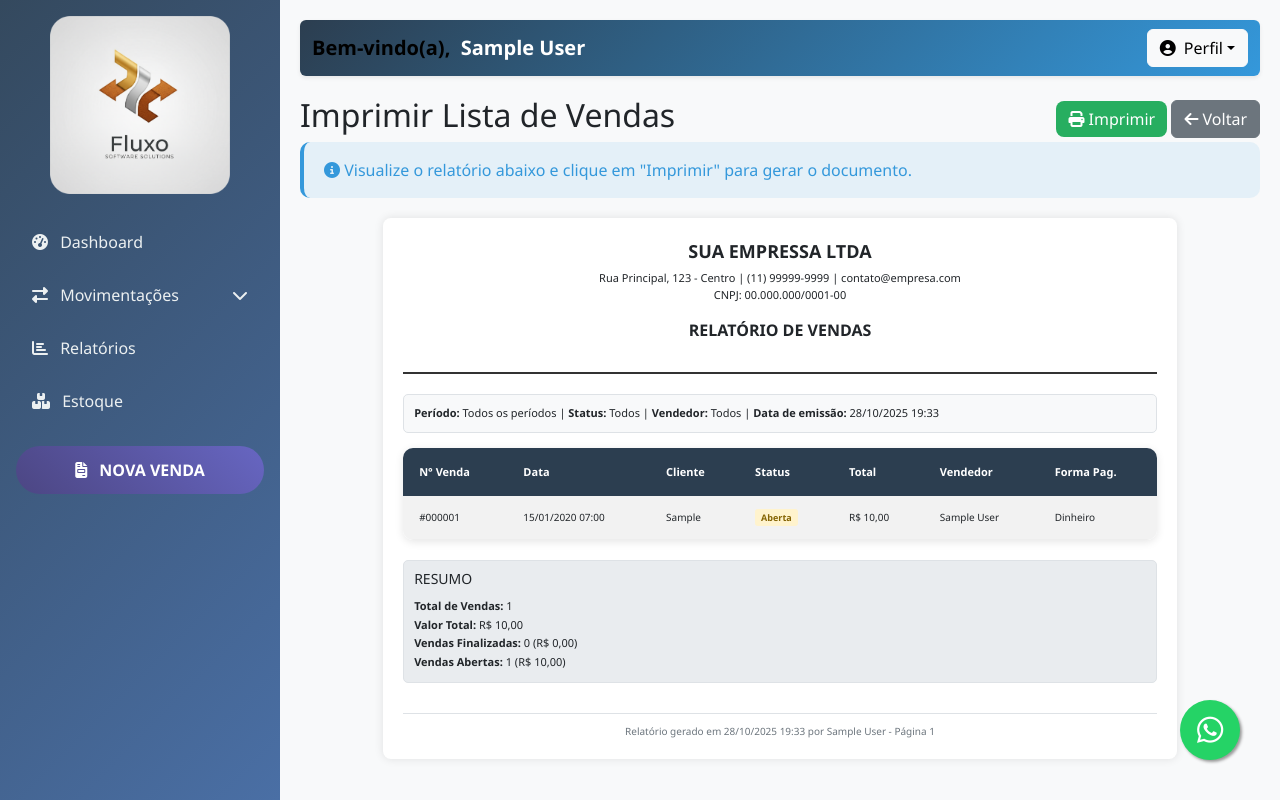
After one commit to celsoleite38/fluxo-de-caixa, a Django app: page /vendas/imprimir-lista/ in a window 1280 px wide. The commit adds this page. Run offline with Django 5.2, Linux system fonts and the light colour scheme; a user stored in the database is signed in; tables that the repository leaves empty hold one stand-in row (values such as "Sample post").

Commit message:
reapro de template dashboard exclusao de venda dos status de venda

```diff
--- a/core/models.py
+++ b/core/models.py
@@ -67,7 +67,7 @@ class Movimentacao(models.Model):
     def __str__(self):
         return f"{self.descricao} ({self.get_tipo_display()}) - R${self.valor}"
 
-# models.py
+# models.pyf
 class NotaVenda(models.Model):
     FORMA_PAGAMENTO_CHOICES = [
         ('dinheiro', 'Dinheiro'),
--- /dev/null
+++ b/core/templates/core/imprimir_lista_vendas.html
@@ -0,0 +1,361 @@
+{% extends 'core/base.html' %}
+
+{% block content %}
+<div class="no-print mb-3">
+    <div class="d-flex justify-content-between align-items-center">
+        <h2>Imprimir Lista de Vendas</h2>
+        <div>
+            <button onclick="window.print()" class="btn btn-success">
+                <i class="fas fa-print"></i> Imprimir
+            </button>
+            <a href="{% url 'lista_todas_vendas' %}?{{ request.GET.urlencode }}" class="btn btn-secondary">
+                <i class="fas fa-arrow-left"></i> Voltar
+            </a>
+        </div>
+    </div>
+    <div class="alert alert-info">
+        <i class="fas fa-info-circle"></i> Visualize o relatório abaixo e clique em "Imprimir" para gerar o documento.
+    </div>
+</div>
+
+<style>
+    @media print {
+        .no-print {
+            display: none !important;
+        }
+
+        @page {
+            size: A4;
+            margin: 1.5cm;
+        }
+
+        body {
+            font-family: 'Arial', sans-serif;
+            font-size: 12px;
+            line-height: 1.4;
+            color: #000;
+        }
+
+        .print-container {
+            margin: 0;
+            padding: 0;
+        }
+
+        .header {
+            text-align: center;
+            margin-bottom: 20px;
+            padding-bottom: 15px;
+            border-bottom: 2px solid #333;
+        }
+
+        .empresa-nome {
+            font-size: 18px;
+            font-weight: bold;
+            margin-bottom: 5px;
+        }
+
+        .empresa-dados {
+            font-size: 11px;
+            margin-bottom: 10px;
+        }
+
+        .titulo-relatorio {
+            font-size: 16px;
+            font-weight: bold;
+            margin: 15px 0;
+        }
+
+        .info-filtros {
+            background-color: #f8f9fa;
+            padding: 10px;
+            border-radius: 5px;
+            margin-bottom: 15px;
+            font-size: 11px;
+            border: 1px solid #dee2e6;
+        }
+
+        .table {
+            width: 100%;
+            border-collapse: collapse;
+            margin-bottom: 15px;
+        }
+
+        .table th {
+            background-color: #343a40 !important;
+            color: white !important;
+            padding: 8px;
+            text-align: left;
+            font-size: 11px;
+            border: 1px solid #dee2e6;
+        }
+
+        .table td {
+            padding: 6px;
+            border: 1px solid #dee2e6;
+            font-size: 10px;
+        }
+
+        .table-striped tbody tr:nth-child(odd) {
+            background-color: #f8f9fa !important;
+        }
+
+        .status-badge {
+            padding: 2px 6px;
+            border-radius: 3px;
+            font-size: 9px;
+            font-weight: bold;
+        }
+
+        .status-finalizada { background-color: #d4edda; color: #155724; }
+        .status-aberta { background-color: #fff3cd; color: #856404; }
+        .status-cancelada { background-color: #f8d7da; color: #721c24; }
+
+        .resumo {
+            margin-top: 20px;
+            padding: 10px;
+            background-color: #e9ecef;
+            border-radius: 5px;
+            border: 1px solid #dee2e6;
+        }
+
+        .resumo h4 {
+            margin: 0 0 10px 0;
+            font-size: 14px;
+        }
+
+        .resumo p {
+            margin: 2px 0;
+            font-size: 11px;
+        }
+
+        .footer {
+            margin-top: 30px;
+            text-align: center;
+            font-size: 10px;
+            color: #6c757d;
+            border-top: 1px solid #dee2e6;
+            padding-top: 10px;
+        }
+
+        .no-break {
+            page-break-inside: avoid;
+        }
+    }
+
+    /* Estilos para visualização na tela */
+    @media screen {
+        .print-container {
+            background: white;
+            padding: 20px;
+            border-radius: 8px;
+            box-shadow: 0 0 10px rgba(0,0,0,0.1);
+            max-width: 210mm;
+            margin: 0 auto;
+        }
+
+        .header {
+            text-align: center;
+            margin-bottom: 20px;
+            padding-bottom: 15px;
+            border-bottom: 2px solid #333;
+        }
+
+        .empresa-nome {
+            font-size: 18px;
+            font-weight: bold;
+            margin-bottom: 5px;
+        }
+
+        .empresa-dados {
+            font-size: 11px;
+            margin-bottom: 10px;
+        }
+
+        .titulo-relatorio {
+            font-size: 16px;
+            font-weight: bold;
+            margin: 15px 0;
+        }
+
+        .info-filtros {
+            background-color: #f8f9fa;
+            padding: 10px;
+            border-radius: 5px;
+            margin-bottom: 15px;
+            font-size: 11px;
+            border: 1px solid #dee2e6;
+        }
+
+        .table {
+            width: 100%;
+            border-collapse: collapse;
+            margin-bottom: 15px;
+        }
+
+        .table th {
+            background-color: #343a40;
+            color: white;
+            padding: 8px;
+            text-align: left;
+            font-size: 11px;
+            border: 1px solid #dee2e6;
+        }
+
+        .table td {
+            padding: 6px;
+            border: 1px solid #dee2e6;
+            font-size: 10px;
+        }
+
+        .table-striped tbody tr:nth-child(odd) {
+            background-color: #f8f9fa;
+        }
+
+        .status-badge {
+            padding: 2px 6px;
+            border-radius: 3px;
+            font-size: 9px;
+            font-weight: bold;
+        }
+
+        .status-finalizada { background-color: #d4edda; color: #155724; }
+        .status-aberta { background-color: #fff3cd; color: #856404; }
+        .status-cancelada { background-color: #f8d7da; color: #721c24; }
+
+        .resumo {
+            margin-top: 20px;
+            padding: 10px;
+            background-color: #e9ecef;
+            border-radius: 5px;
+            border: 1px solid #dee2e6;
+        }
+
+        .resumo h4 {
+            margin: 0 0 10px 0;
+            font-size: 14px;
+        }
+
+        .resumo p {
+            margin: 2px 0;
+            font-size: 11px;
+        }
+
+        .footer {
+            margin-top: 30px;
+            text-align: center;
+            font-size: 10px;
+            color: #6c757d;
+            border-top: 1px solid #dee2e6;
+            padding-top: 10px;
+        }
+    }
+</style>
+
+<div class="print-container">
+    <!-- Cabeçalho da Empresa -->
+    <div class="header">
+        <div class="empresa-nome">{{ empresa_nome|default:"MINHA EMPRESSA" }}</div>
+        <div class="empresa-dados">
+            {{ empresa_endereco|default:"Rua Exemplo, 123 - Centro" }} |
+            {{ empresa_telefone|default:"(11) 99999-9999" }} |
+            {{ empresa_email|default:"contato@empresa.com" }}<br>
+            CNPJ: {{ empresa_cnpj|default:"00.000.000/0001-00" }}
+        </div>
+        <div class="titulo-relatorio">RELATÓRIO DE VENDAS</div>
+    </div>
+
+    <!-- Informações dos Filtros -->
+    <div class="info-filtros">
+        <strong>Período:</strong>
+        {% if data_inicio and data_fim %}
+            {{ data_inicio }} à {{ data_fim }}
+        {% elif data_inicio %}
+            A partir de {{ data_inicio }}
+        {% elif data_fim %}
+            Até {{ data_fim }}
+        {% else %}
+            Todos os períodos
+        {% endif %}
+
+        | <strong>Status:</strong> {{ status_filtro|default:"Todos" }}
+
+        | <strong>Vendedor:</strong> {{ vendedor_filtro|default:"Todos" }}
+
+        | <strong>Data de emissão:</strong> {{ data_emissao }}
+    </div>
+
+    <!-- Tabela de Vendas -->
+    <table class="table table-striped">
+        <thead>
+            <tr>
+                <th>N° Venda</th>
+                <th>Data</th>
+                <th>Cliente</th>
+                <th>Status</th>
+                <th>Total</th>
+                <th>Vendedor</th>
+                <th>Forma Pag.</th>
+            </tr>
+        </thead>
+        <tbody>
+            {% for venda in vendas %}
+            <tr>
+                <td>#{{ venda.id|stringformat:"06d" }}</td>
+                <td>{{ venda.data|date:"d/m/Y H:i" }}</td>
+                <td>{{ venda.cliente }}</td>
+                <td>
+                    <span class="status-badge
+                        {% if venda.status == 'finalizada' %}status-finalizada
+                        {% elif venda.status == 'cancelada' %}status-cancelada
+                        {% else %}status-aberta{% endif %}">
+                        {{ venda.get_status_display }}
+                    </span>
+                </td>
+                <td>R$ {{ venda.total_com_desconto|default:venda.total|floatformat:2 }}</td>
+                <td>
+                    {% if venda.usuario_executante %}
+                        {{ venda.usuario_executante.get_full_name }}
+                    {% else %}
+                        {{ venda.usuario.get_full_name }}
+                    {% endif %}
+                </td>
+                <td>{{ venda.get_forma_pagamento_display|default:"-" }}</td>
+            </tr>
+            {% empty %}
+            <tr>
+                <td colspan="7" class="text-center">Nenhuma venda encontrada</td>
+            </tr>
+            {% endfor %}
+        </tbody>
+    </table>
+
+    <!-- Resumo -->
+    <div class="resumo no-break">
+        <h4>RESUMO</h4>
+        <p><strong>Total de Vendas:</strong> {{ total_vendas_count }}</p>
+        <p><strong>Valor Total:</strong> R$ {{ total_vendas_valor|floatformat:2 }}</p>
+        <p><strong>Vendas Finalizadas:</strong> {{ vendas_finalizadas }} (R$ {{ valor_finalizadas|floatformat:2 }})</p>
+        <p><strong>Vendas Abertas:</strong> {{ vendas_abertas }} (R$ {{ valor_abertas|floatformat:2 }})</p>
+        {% if vendas_canceladas > 0 %}
+        <p><strong>Vendas Canceladas:</strong> {{ vendas_canceladas }}</p>
+        {% endif %}
+    </div>
+
+    <!-- Rodapé -->
+    <div class="footer">
+        Relatório gerado em {{ data_emissao }} por {{ usuario.get_full_name }} - Página 1
+    </div>
+</div>
+
+<script>
+document.addEventListener('DOMContentLoaded', function() {
+    // Configuração para impressão
+    const originalTitle = document.title;
+    document.title = "Relatório de Vendas - {{ empresa_nome|default:'MINHA EMPRESSA' }}";
+
+    window.addEventListener('afterprint', function() {
+        document.title = originalTitle;
+    });
+});
+</script>
+{% endblock %}
--- a/core/views.py
+++ b/core/views.py
@@ -42,12 +42,10 @@ def dashboard(request):
 
     # Totais do DIA (adicionado)
     entradas_hoje = movimentacoes_hoje.filter(tipo='E').aggregate(
-        total=Sum('valor')
-    )['total'] or 0
+        total=Sum('valor'))['total'] or 0
 
     saidas_hoje = movimentacoes_hoje.filter(tipo='S').aggregate(
-        total=Sum('valor')
-    )['total'] or 0
+        total=Sum('valor'))['total'] or 0
 
     saldo_hoje = entradas_hoje - saidas_hoje
 
@@ -594,13 +592,13 @@ def cancelar_venda(request, nota_id):
 
     if nota.status == 'finalizada':
         messages.error(request, 'Não é possível cancelar uma venda já finalizada!')
-        return redirect('dashboard')
+        return redirect('lista_todas_vendas')
 
     # Deletar a nota de venda (os itens serão deletados em cascade)
     nota.delete()
 
     messages.success(request, 'Venda cancelada com sucesso!')
-    return redirect('dashboard')
+    return redirect('lista_todas_vendas')
 
 
 @login_required
@@ -801,7 +799,7 @@ def lista_todas_vendas(request):
         Q(id=usuario_referencia.id) | Q(id__in=vendedores_ids)
     ).distinct()
 
-    vendas = NotaVenda.objects.filter(usuario=usuario_referencia)
+    vendas = NotaVenda.objects.filter(usuario=usuario_referencia).prefetch_related('itemvenda_set__produto')
 
     # Aplicar filtros
     status_filter = request.GET.get('status')
@@ -809,7 +807,7 @@ def lista_todas_vendas(request):
     data_inicio = request.GET.get('data_inicio')
     data_fim = request.GET.get('data_fim')
 
-    print(f"DEBUG: Status={status_filter}, Vendedor={vendedor_filter}")
+
 
     if status_filter:
         vendas = vendas.filter(status=status_filter)
@@ -865,3 +863,93 @@ def editar_perfil(request):
         'form': form,
         'title': 'Editar Perfil'
     })
+
+@login_required
+def imprimir_lista_vendas(request):
+    from .utils import get_usuario_referencia
+    from django.contrib.auth.models import User
+    from django.db.models import Q, Count, Sum
+    from datetime import datetime
+
+    usuario_referencia = get_usuario_referencia(request)
+
+    # Query base
+    vendas = NotaVenda.objects.filter(usuario=usuario_referencia).prefetch_related('itemvenda_set__produto')
+
+    # Aplicar os mesmos filtros da view principal
+    status_filter = request.GET.get('status')
+    vendedor_filter = request.GET.get('vendedor')
+    data_inicio = request.GET.get('data_inicio')
+    data_fim = request.GET.get('data_fim')
+
+    if status_filter:
+        vendas = vendas.filter(status=status_filter)
+        status_filtro = dict(NotaVenda.STATUS_CHOICES).get(status_filter, status_filter)
+    else:
+        status_filtro = "Todos"
+
+    if vendedor_filter:
+        vendas = vendas.filter(
+            Q(usuario_executante_id=vendedor_filter) |
+            Q(usuario_id=vendedor_filter, usuario_executante__isnull=True)
+        )
+        try:
+            vendedor = User.objects.get(id=vendedor_filter)
+            vendedor_filtro = vendedor.get_full_name()
+        except User.DoesNotExist:
+            vendedor_filtro = vendedor_filter
+    else:
+        vendedor_filtro = "Todos"
+
+    if data_inicio:
+        vendas = vendas.filter(data__gte=data_inicio)
+
+    if data_fim:
+        data_fim_obj = datetime.strptime(data_fim, '%Y-%m-%d')
+        data_fim_obj = data_fim_obj.replace(hour=23, minute=59, second=59)
+        vendas = vendas.filter(data__lte=data_fim_obj)
+
+    # Ordenar
+    vendas = vendas.order_by('-data')
+
+    # Estatísticas detalhadas
+    total_vendas_count = vendas.count()
+    total_vendas_valor = vendas.aggregate(total=Sum('total_com_desconto'))['total'] or 0
+
+    # Estatísticas por status
+    vendas_finalizadas = vendas.filter(status='finalizada').count()
+    valor_finalizadas = vendas.filter(status='finalizada').aggregate(
+        total=Sum('total_com_desconto'))['total'] or 0
+
+    vendas_abertas = vendas.filter(status='aberta').count()
+    valor_abertas = vendas.filter(status='aberta').aggregate(
+        total=Sum('total_com_desconto'))['total'] or 0
+
+    context = {
+        'vendas': vendas,
+        'total_vendas_count': total_vendas_count,
+        'total_vendas_valor': total_vendas_valor,
+        'vendas_finalizadas': vendas_finalizadas,
+        'valor_finalizadas': valor_finalizadas,
+        'vendas_abertas': vendas_abertas,
+        'valor_abertas': valor_abertas,
+
+        # Filtros aplicados
+        'data_inicio': data_inicio,
+        'data_fim': data_fim,
+        'status_filtro': status_filtro,
+        'vendedor_filtro': vendedor_filtro,
+
+        # Dados da empresa (você pode personalizar esses)
+        'empresa_nome': "SUA EMPRESSA LTDA",
+        'empresa_endereco': "Rua Principal, 123 - Centro",
+        'empresa_telefone': "(11) 99999-9999",
+        'empresa_email': "contato@empresa.com",
+        'empresa_cnpj': "00.000.000/0001-00",
+
+        # Data de emissão
+        'data_emissao': datetime.now().strftime("%d/%m/%Y %H:%M"),
+        'usuario': request.user,
+    }
+
+    return render(request, 'core/imprimir_lista_vendas.html', context)
--- a/fluxo_caixa/urls.py
+++ b/fluxo_caixa/urls.py
@@ -46,4 +46,5 @@ urlpatterns = [
     path('accounts/register/', views.register, name='register'),
 
     path('vendas/todas/', views.lista_todas_vendas, name='lista_todas_vendas'),
+    path('vendas/imprimir-lista/', views.imprimir_lista_vendas, name='imprimir_lista_vendas'),
 ]
```
Also changed, not shown: core/templates/core/dashboard.html (+5 -10 lines), core/templates/core/lista_todas_vendas.html (+25 -53 lines), core/templates/core/relatorios.html (+6 -5 lines).
